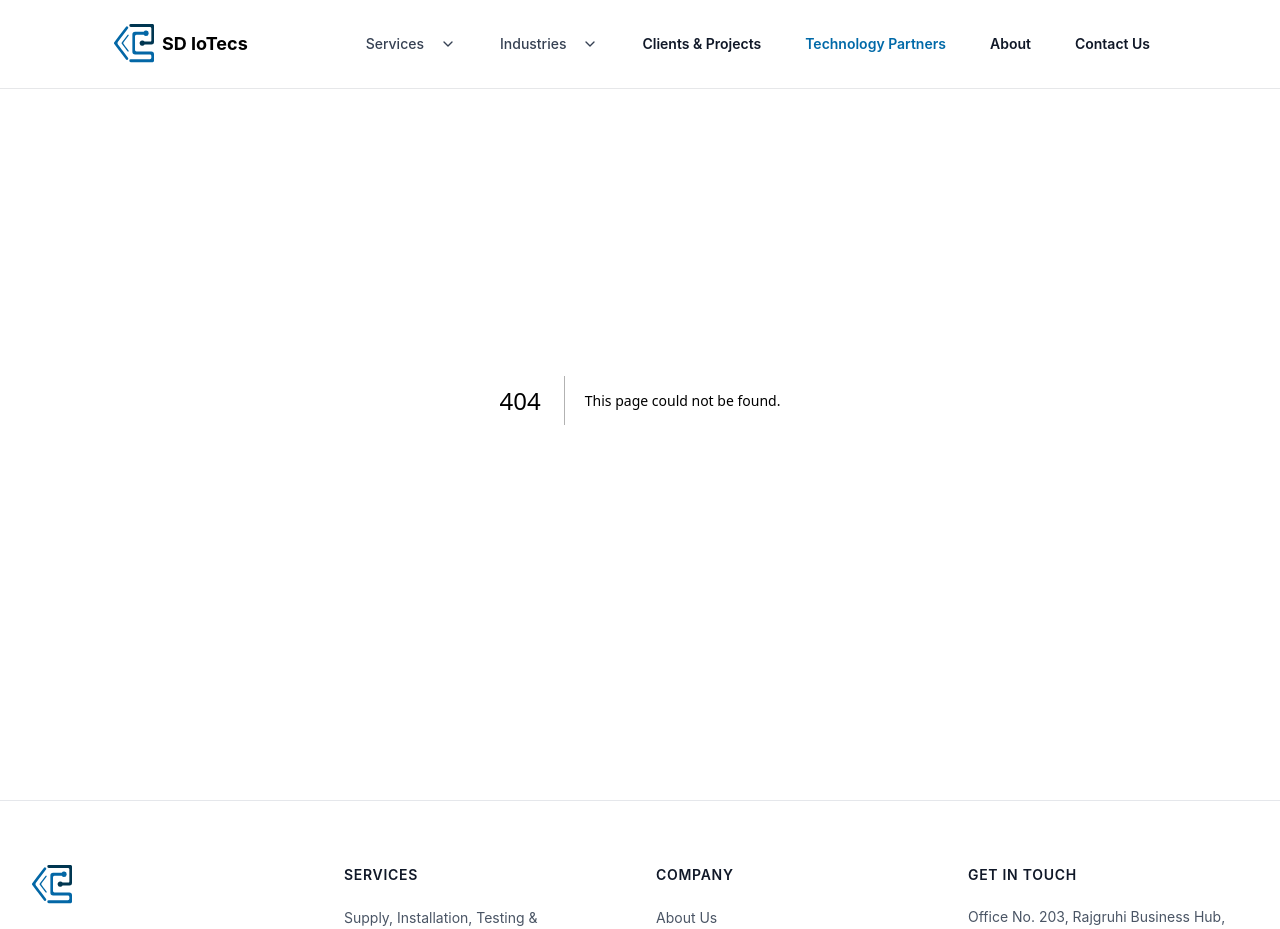
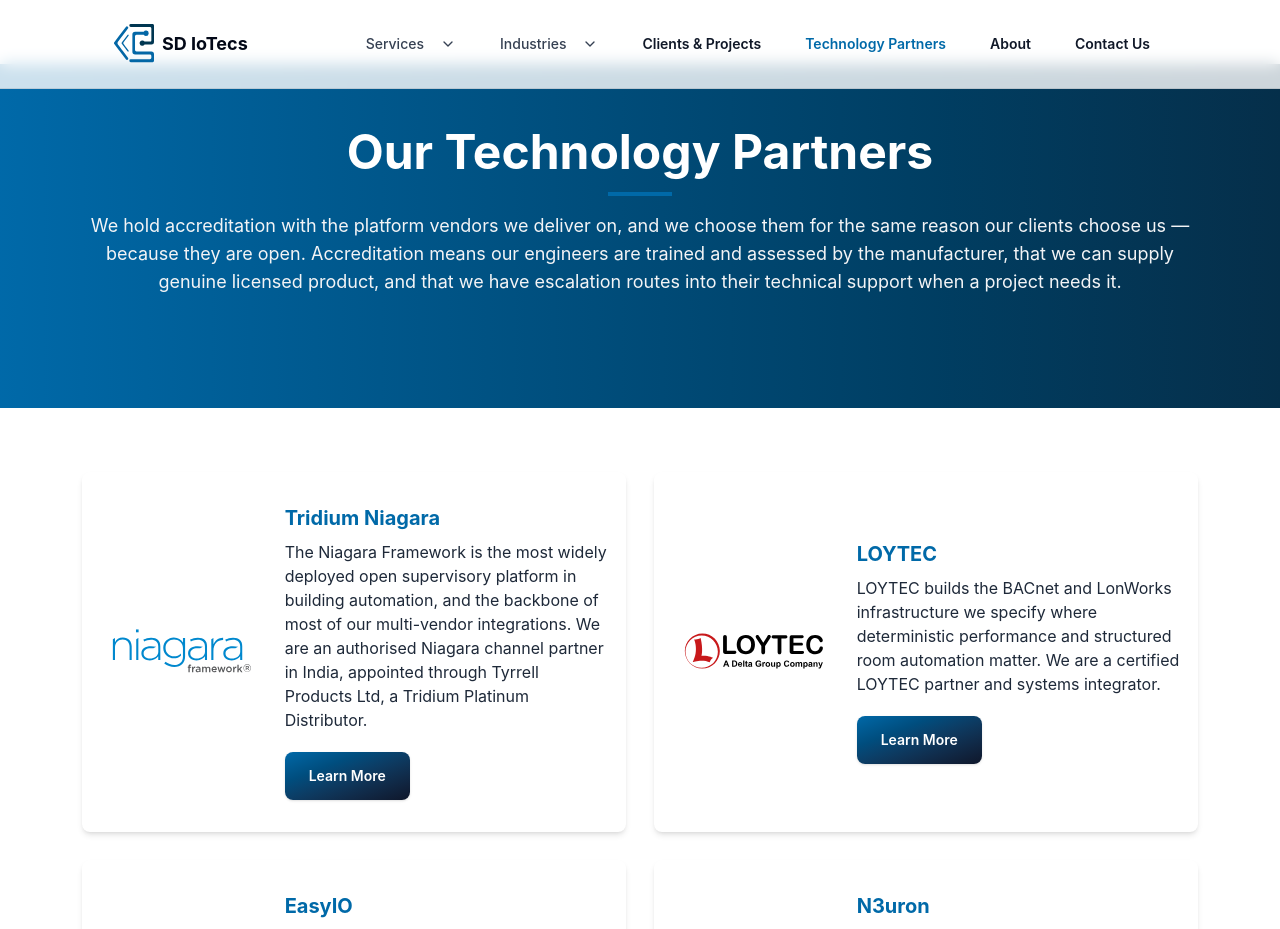
Before and after one commit to Yugabdh/iot-static-website, a Next.js app: page /technology-partners in a window 1280 px wide. Before the commit this address had no page. Shown: the top 929 px of the page. Built offline with nearby package versions, Linux system fonts and the light colour scheme.

Commit message:
Partners page changed to add more partners dynamically

```diff
--- a/app/our-partners/page.js
+++ /dev/null
@@ -1,74 +0,0 @@
-import React from 'react';
-import Image from "next/image";
-import partners from '@/util/partners';
-
-const PartnerPage = () => {
-  return (
-    <>
-      <section className="pt-32 pb-16 bg-gradient-to-r from-sky-700 to-sky-950">
-        <div className="container mx-auto md:px-16">
-          <div className="text-center mb-12">
-            <h2 className="text-3xl md:text-5xl font-headline font-bold mb-4 text-white">Our Trusted Partners</h2>
-            <div className="w-16 h-1 bg-sky-700 mx-auto mb-4"></div>
-            <p className="text-lg text-gray-100">
-              Hear From Our Partners
-            </p>
-          </div>
-        </div>
-      </section>
-      <section className="pt-16">
-        <div className="container mx-auto md:px-16">
-          <div className="flex flex-col gap-7">
-            {partners.map((partner, index) => (
-              <Partner
-                key={index}
-                name={partner.name}
-                logo={partner.logo}
-                logAlt={partner.logAlt}
-                subHeading={partner.subHeading}
-                info={partner.info}
-              />
-            ))}
-          </div>
-        </div>
-      </section>
-    </>
-  );
-};
-
-function Partner(props) {
-  return (
-    <div className="flex flex-col md:flex-row items-center px-4 py-8 bg-white shadow-md rounded-lg">
-      <div className="md:w-1/3 flex justify-center">
-        <Image
-          src={props.logo}
-          alt={props.logAlt}
-          width={150}
-          height={50}
-          className="object-contain"
-          style={{
-            maxWidth: "100%",
-            height: "auto"
-          }} />
-      </div>
-      <div className="md:w-2/3 md:pl-4 pt-8 md:pt-0">
-        <h2 className="text-xl font-headline font-bold text-sky-700">{props.name}</h2>
-        <h3 className="text-sm text-gray-600">{props.subHeading}</h3>
-        <p className="mt-2 text-gray-800">
-          {props.info}
-        </p>
-        <a
-          href="https://n3uron.com/"
-          className="text-white bg-gradient-to-br from-sky-700 to-slate-900 hover:bg-gradient-to-bl focus:ring-4 focus:outline-none focus:ring-slate-300 rounded-lg px-6 py-3 text-center inline-block mt-5"
-          aria-label="Learn More"
-          target="_blank"
-          rel="noopener noreferrer"
-        >
-          Learn More
-        </a>
-      </div>
-    </div>
-  );
-}
-
-export default PartnerPage;
--- /dev/null
+++ b/app/technology-partners/page.js
@@ -0,0 +1,108 @@
+import React from 'react';
+import Image from "next/image";
+
+export const metadata = {
+  title: 'Technology Partners | Tridium Niagara, LOYTEC, EasyIO, N3uron | SD IoTecs',
+  description: 'SD IoTecs holds Tridium Niagara and LOYTEC accreditation and integrates EasyIO and N3uron — selected for openness, not exclusivity.',
+};
+
+const partners = [
+  {
+    name: 'Tridium Niagara',
+    logo: '/images/accreditations/tridium-niagara.svg',
+    logAlt: 'Tridium Niagara logo',
+    info: 'The Niagara Framework is the most widely deployed open supervisory platform in building automation, and the backbone of most of our multi-vendor integrations. We are an authorised Niagara channel partner in India, appointed through Tyrrell Products Ltd, a Tridium Platinum Distributor.',
+    url: 'https://www.tridium.com/',
+  },
+  {
+    name: 'LOYTEC',
+    logo: '/images/accreditations/loytec.svg',
+    logAlt: 'LOYTEC logo',
+    info: 'LOYTEC builds the BACnet and LonWorks infrastructure we specify where deterministic performance and structured room automation matter. We are a certified LOYTEC partner and systems integrator.',
+    url: 'https://www.loytec.com/',
+  },
+  {
+    name: 'EasyIO',
+    logo: '/images/accreditations/easyio.svg',
+    logAlt: 'EasyIO logo',
+    info: 'EasyIO field controllers give us cost-efficient plant and terminal-unit control that still integrates cleanly into an open supervisory layer. We supply, programme and commission across the EasyIO range.',
+    url: 'https://www.easyio.com/',
+  },
+  {
+    name: 'N3uron',
+    logo: '/images/accreditations/n3uron.svg',
+    logAlt: 'N3uron logo',
+    info: 'N3uron is the industrial edge platform we use for high-integrity data collection and MQTT publishing from building and industrial systems. We are a certified N3uron integrator.',
+    url: 'https://n3uron.com/',
+  },
+];
+
+const PartnerPage = () => {
+  return (
+    <>
+      <section className="py-16 mt-16 bg-linear-to-r from-sky-700 to-sky-950">
+        <div className="container mx-auto md:px-16">
+          <div className="text-center mb-12">
+            <h1 className="text-3xl md:text-5xl font-headline font-bold mb-4 text-white">Our Technology Partners</h1>
+            <div className="w-16 h-1 bg-sky-700 mx-auto mb-4"></div>
+            <p className="text-lg text-gray-100">
+              We hold accreditation with the platform vendors we deliver on, and we choose them for the same reason our clients choose us — because they are open. Accreditation means our engineers are trained and assessed by the manufacturer, that we can supply genuine licensed product, and that we have escalation routes into their technical support when a project needs it.
+            </p>
+          </div>
+        </div>
+      </section>
+      <section className="py-16">
+        <div className="container mx-auto md:px-16">
+          <div className="grid gap-7 lg:grid-cols-2">
+            {partners.map((partner, index) => (
+              <Partner
+                key={index}
+                name={partner.name}
+                logo={partner.logo}
+                logAlt={partner.logAlt}
+                info={partner.info}
+                url={partner.url}
+              />
+            ))}
+          </div>
+        </div>
+      </section>
+    </>
+  );
+};
+
+function Partner(props) {
+  return (
+    <div className="flex flex-col md:flex-row items-center px-4 py-8 bg-white shadow-md rounded-lg">
+      <div className="md:w-1/3 flex justify-center">
+        <Image
+          src={props.logo}
+          alt={props.logAlt}
+          width={150}
+          height={50}
+          className="object-contain"
+          style={{
+            maxWidth: "100%",
+            height: "auto"
+          }} />
+      </div>
+      <div className="md:w-2/3 md:pl-4 pt-8 md:pt-0">
+        <h2 className="text-xl font-headline font-bold text-sky-700">{props.name}</h2>
+        <p className="mt-2 text-gray-800">
+          {props.info}
+        </p>
+        <a
+          href={props.url}
+          className="inline-flex min-h-12 w-full items-center justify-center rounded-lg bg-linear-to-br from-sky-700 to-slate-900 px-6 py-3 text-center text-sm font-semibold text-white shadow-sm transition-all duration-200 hover:-translate-y-0.5 hover:shadow-md focus:outline-none focus:ring-4 focus:ring-slate-300 sm:w-auto mt-5"
+          aria-label="Learn More"
+          target="_blank"
+          rel="noopener noreferrer"
+        >
+          Learn More
+        </a>
+      </div>
+    </div>
+  );
+}
+
+export default PartnerPage;
```
